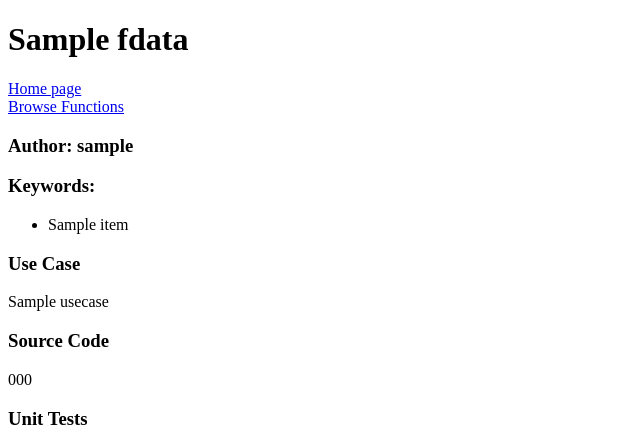
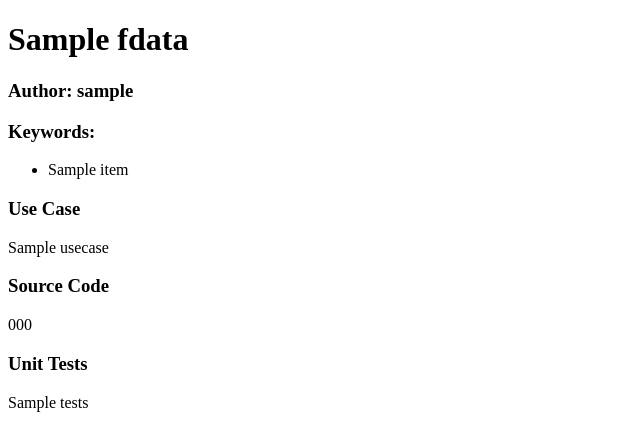
Before and after one commit to villesalmela/CodeQA, a Python web app: template app/qcl/templates/function.html in a window 1280 px wide. Shown: the part 51-479 px from the top of the page, without its empty margins (0-640 px from the left). Run offline with Jinja, Linux system fonts and the light colour scheme; the template is opened without the code that fills it: most values are stand-ins (such as "Sample title", 1, 10 or a date in 2020).

Commit message:
remove duplicate navigation links

```diff
--- a/app/qcl/templates/function.html
+++ b/app/qcl/templates/function.html
@@ -2,8 +2,6 @@
 {% block title %}Code QA{% endblock %}
 {% block body %}
 <h1>{{ fdata.name }}</h1>
-<a href="/">Home page</a><br>
-<a href="/functions">Browse Functions</a>
 <h3>Author: {{ fdata.username }}</h3>
 <h3>Keywords:</h3>
 <ul>
--- a/app/qcl/templates/functions.html
+++ b/app/qcl/templates/functions.html
@@ -1,7 +1,6 @@
 {% extends 'base.html' %}
 {% block title %}Code QA{% endblock %}
 {% block body %}
-<a href="/">Home Page</a>
 <h1>Functions</h1>
 <table>
     <thead>
```
